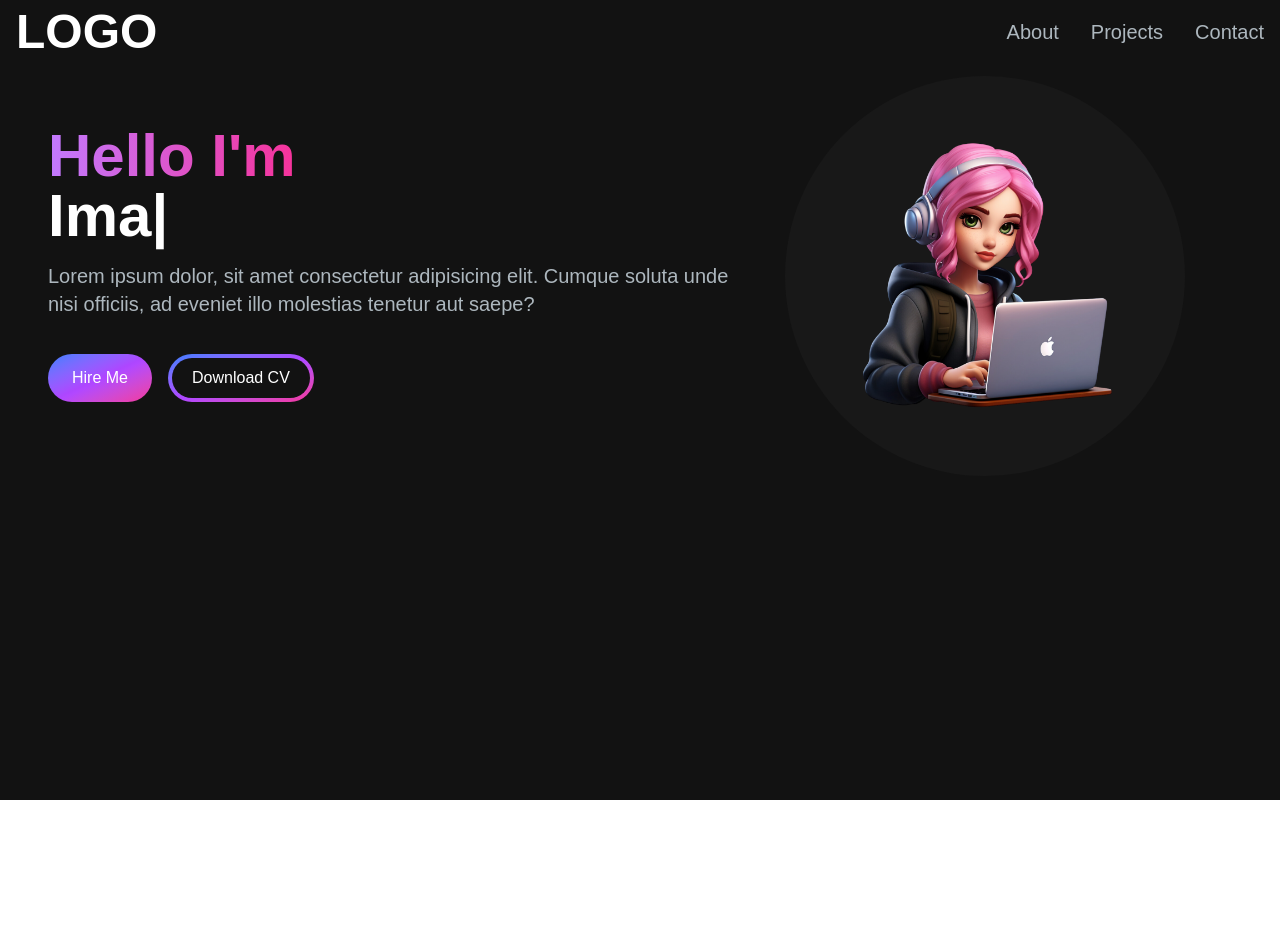
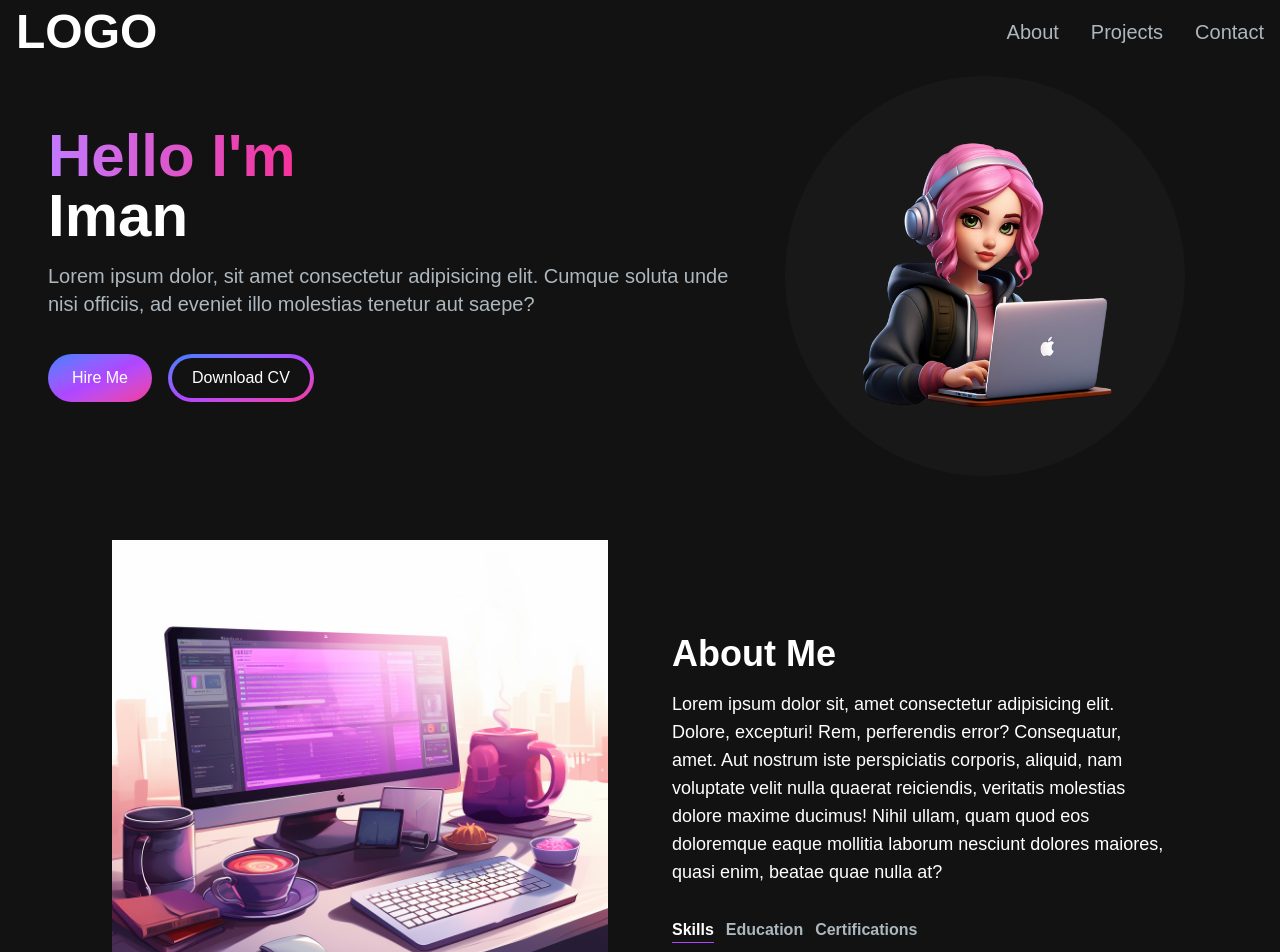
Before and after one commit to ImanPlus/my-portfolio-website, a Next.js app: page / in a window 1280 px wide. Shown: the top 952 px of the page. Before the commit the page ends 800 px from the top, so only its background shows below. Built offline with nearby package versions, Linux system fonts and the light colour scheme.

Commit message:
about me , create Tabs

```diff
--- a/components/AboutSection.tsx
+++ b/components/AboutSection.tsx
@@ -1,9 +1,60 @@
-import React from 'react'
+"use client";
+import Image from "next/image";
+import React, { useTransition, useState } from "react";
+import TabButton from "./TabButton";
 
 export default function AboutSection() {
+  const [tab, setTab] = useState("skills");
+  const [isPending, startTransition] = useTransition();
+
+  const handleTabChange = (id) => {
+    startTransition(() => {
+      setTab(id);
+    });
+  };
+
   return (
-    <section className='text-white'>
-      <div></div>
+    <section className="text-white">
+      <div className="md:grid md:grid-cols-2 gap-8 items-center py-8 px-4 xl:gap-16 sm:py-16 xl:px-16">
+        <Image
+          src="/images/about-image.png"
+          alt="About Image"
+          width={500}
+          height={500}
+        />
+        <div>
+          <h2 className="text-4xl font-bold text-white mb-4">About Me</h2>
+          <p className="text-base lg:text-lg">
+            Lorem ipsum dolor sit, amet consectetur adipisicing elit. Dolore,
+            excepturi! Rem, perferendis error? Consequatur, amet. Aut nostrum
+            iste perspiciatis corporis, aliquid, nam voluptate velit nulla
+            quaerat reiciendis, veritatis molestias dolore maxime ducimus! Nihil
+            ullam, quam quod eos doloremque eaque mollitia laborum nesciunt
+            dolores maiores, quasi enim, beatae quae nulla at?
+          </p>
+          <div className="flex flex-row mt-8">
+            <TabButton
+              selectTab={() => handleTabChange("skills")}
+              active={tab === "skills"}
+            >
+              Skills
+            </TabButton>
+            <TabButton
+              selectTab={() => handleTabChange("education")}
+              active={tab === "education"}
+            >
+              Education
+            </TabButton>
+            <TabButton
+              selectTab={() => handleTabChange("certifications")}
+              active={tab === "certifications"}
+            >
+              Certifications
+            </TabButton>
+
+          </div>
+        </div>
+      </div>
     </section>
-  )
+  );
 }
--- /dev/null
+++ b/components/TabButton.tsx
@@ -0,0 +1,15 @@
+import React from "react";
+
+export default function TabButton({ active, selectTab, children }) {
+  const buttonClasses = active
+    ? "text-white border-b border-purple-500"
+    : "text-[#ADB7BE]";
+
+  return (
+    <button onClick={selectTab}>
+      <p className={`mr-3 font-semibold hover:text-white ${buttonClasses}`}>
+        {children}
+      </p>
+    </button>
+  );
+}
```
Also changed, not shown: public/images/about-image.png (added).
